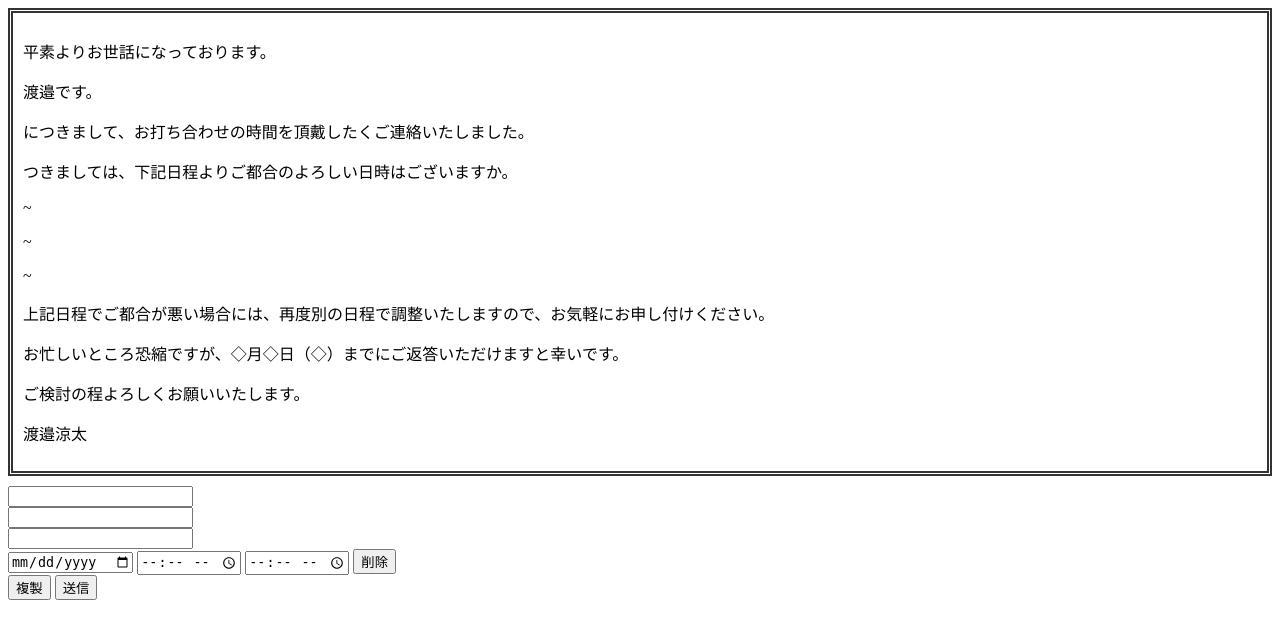
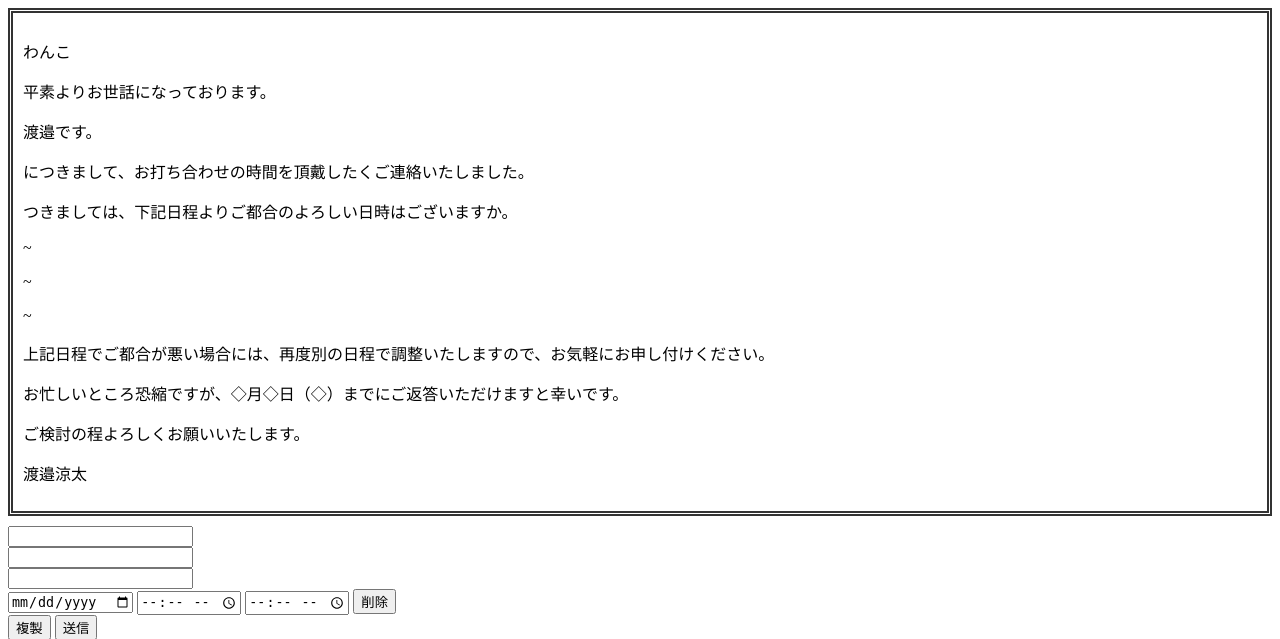
Before and after one commit to nabechanman/Django_nippo_template, a Django app: template nipo/nippo/templates/nippo/nippo-list.html in a window 1280 px wide. Shown: the top 639 px of the page. Run offline with Django 3.2, Linux system fonts and the light colour scheme; the template is opened without the code that fills it, so the values that code supplies are empty.

Commit message:
わんこ

```diff
--- a/nipo/nippo/templates/nippo/nippo-list.html
+++ b/nipo/nippo/templates/nippo/nippo-list.html
@@ -16,6 +16,7 @@
     <div class="waku">
         <p>{{text}}</p>
         <p>{{nn}}</p>
+        <p>わんこ</p>
 
         <p>平素よりお世話になっております。</p>
         <p>渡邉です。</p>
```
